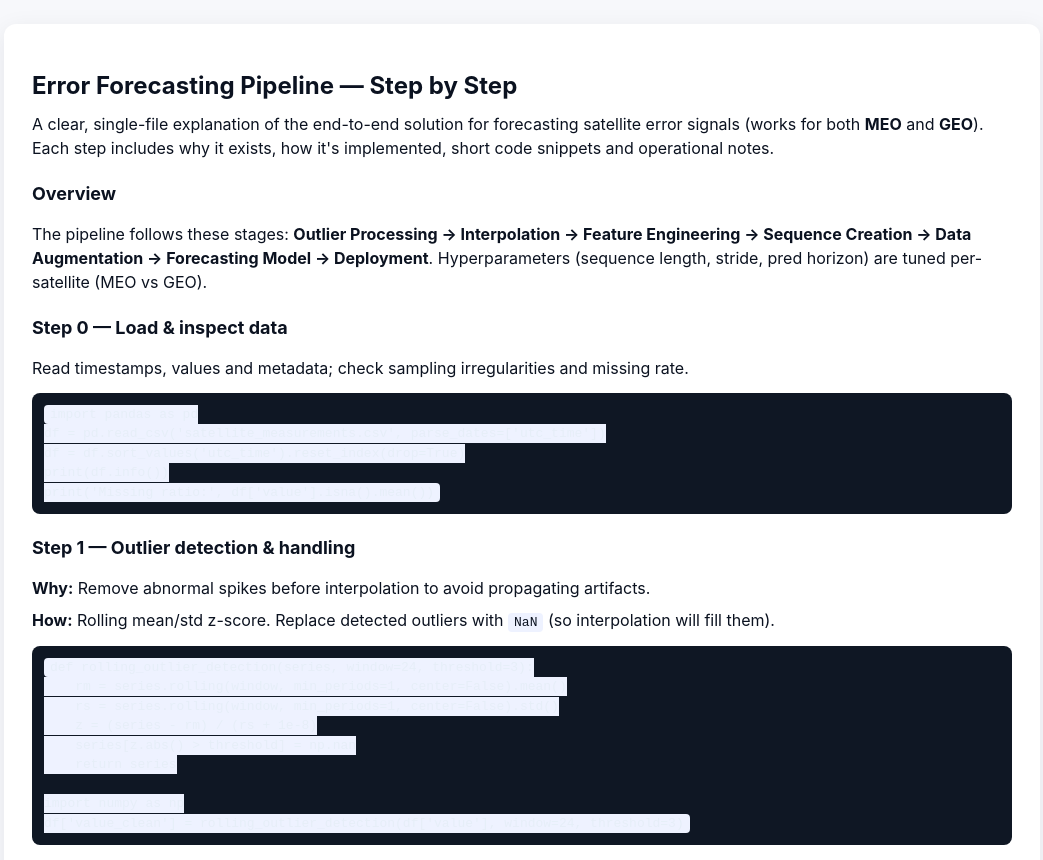
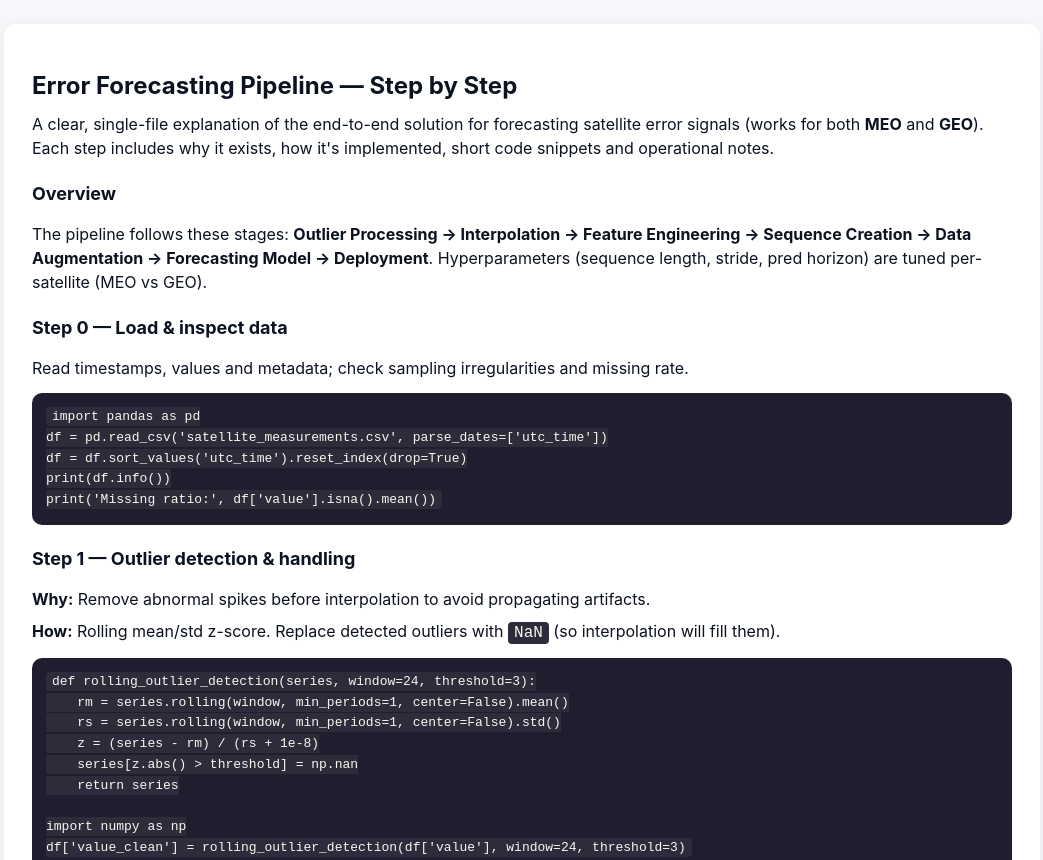
Before and after one commit to hammadali1805/sih2025, a plain HTML site: page index.html in a window 1280 px wide. Shown: the top 860 px of the page, without its empty margins (118-1161 px from the left). Drawn offline with Linux system fonts and the light colour scheme.

Commit message:
Enhance code styling and update footer text
Updated styling for pre and code elements in CSS. Changed footer text to a simple 'Thank You'.

```diff
--- a/index.html
+++ b/index.html
@@ -10,8 +10,22 @@
     h1{font-size:24px;margin-bottom:8px}
     h2{font-size:18px;margin-top:20px}
     p{margin:8px 0}
-    pre{background:#0f1724;color:#e6eef8;padding:12px;border-radius:8px;overflow:auto;font-size:13px}
-    code{background:#eef2ff;padding:2px 6px;border-radius:4px}
+    pre {
+      background:#1e1e2f;        /* softer dark tone */
+      color:#f8f8f2;             /* bright readable text */
+      padding:14px;
+      border-radius:10px;
+      overflow-x:auto;
+      font-size:13px;
+      line-height:1.6;
+    }
+    code {
+      background:#2c2c3a;        /* darker inline code background */
+      color:#f8f8f2;             /* same as code text */
+      padding:2px 6px;
+      border-radius:4px;
+      font-family:'Fira Code', monospace;
+    }
     .note{background:#fff7ed;border-left:4px solid #ffb020;padding:10px;border-radius:6px;margin:10px 0}
     .badge{display:inline-block;background:#eef2ff;color:#003366;padding:4px 8px;border-radius:999px;font-size:12px;margin-left:6px}
     ul{margin:6px 0 12px 20px}
@@ -173,7 +187,7 @@ model.compile(optimizer='adam', loss='mse')
     </ol>
 
     <footer>
-      Prepared automatically — adapt code and hyperparameters to your dataset. For a runnable notebook with full experiments and plots, ask and I will generate it next.
+      Thank You
     </footer>
   </div>
 </body>
```
